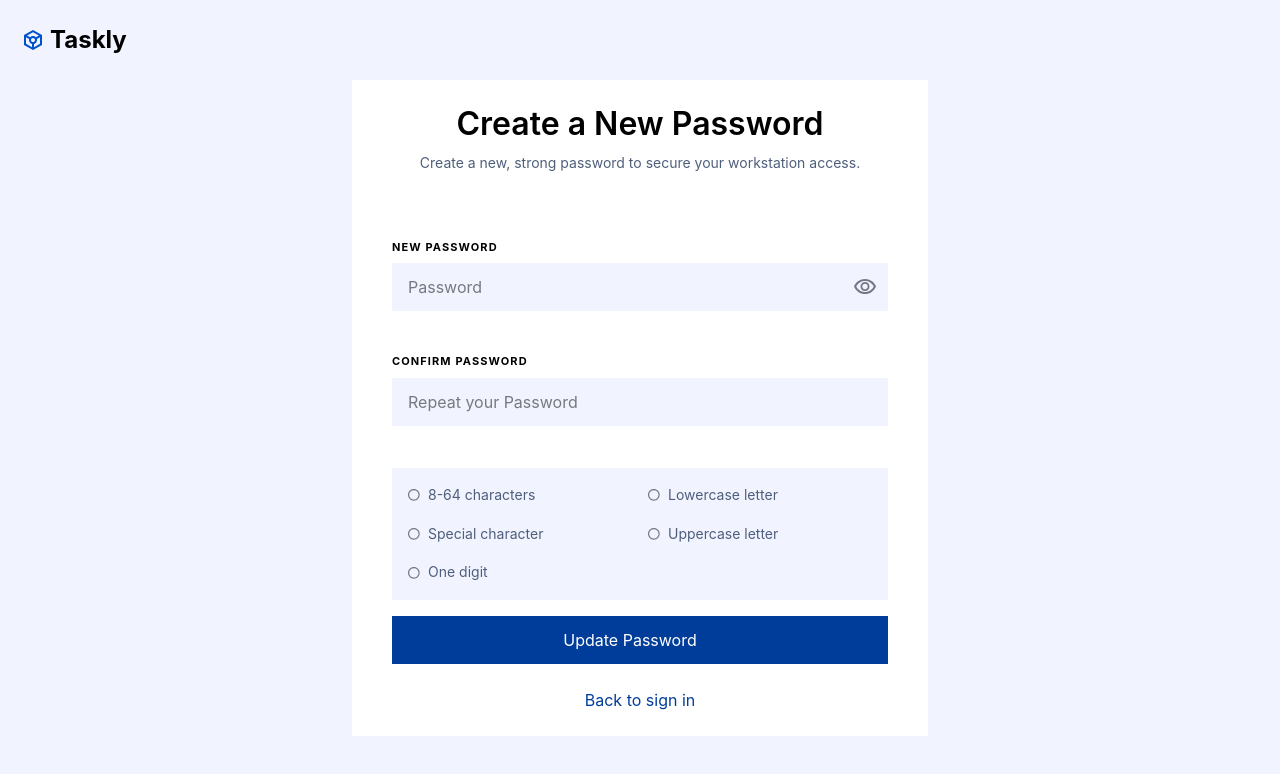
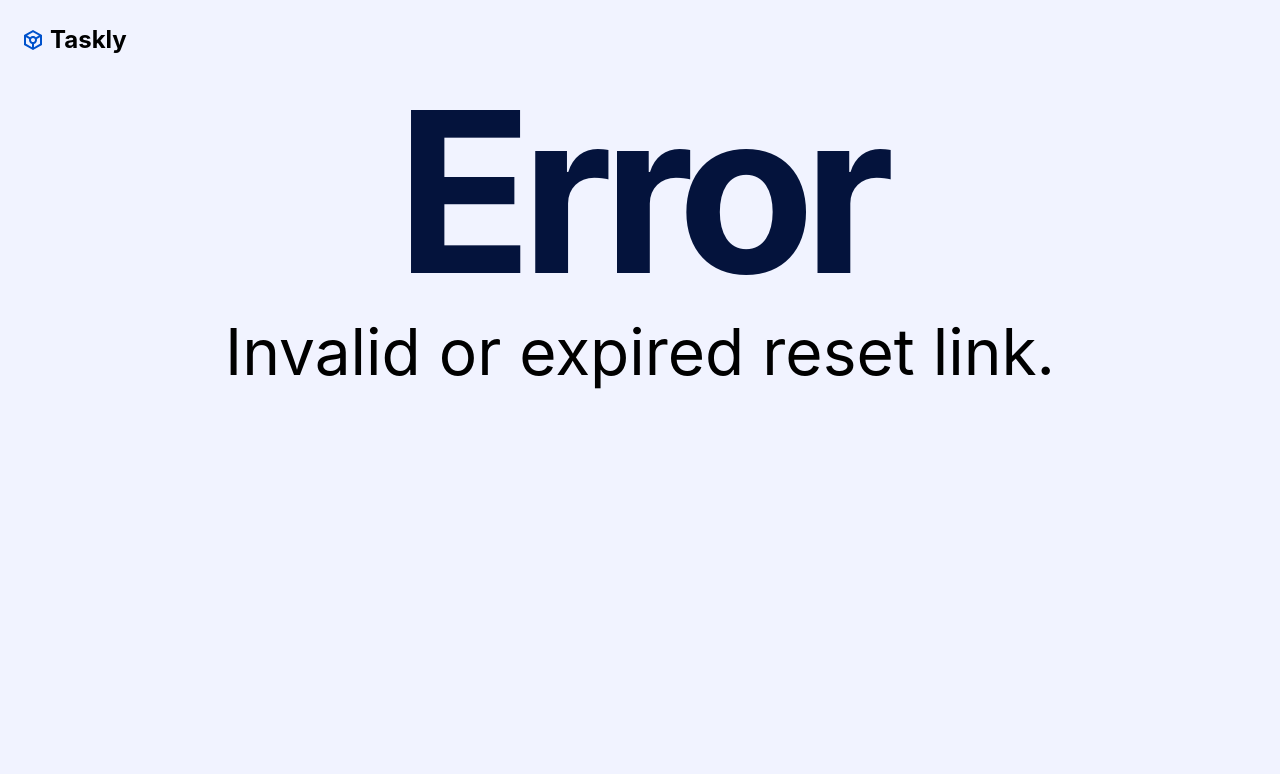
Before and after one commit to H0ssamAhmed/taskly-tasks-management, a React (Vite) app: page /reset-password in a window 1280 px wide. Shown: the top 774 px of the page. Built offline with nearby package versions, Linux system fonts and the light colour scheme; no server answers.

Commit message:
feat: Validate reset password link and display error for invalid tokens

```diff
--- /dev/null
+++ b/src/features/auth/components/InvalidLink.tsx
@@ -0,0 +1,12 @@
+const InvalidLink = () => {
+    return (
+        <div className='h-2/3'>
+            <div className='text-center zoom-200 lg:zoom-400'>
+                <h1 className='display-lg  text-4xl font-extrabold text-primary  '>Error</h1>
+                <p>Invalid or expired reset link.</p>
+            </div>
+        </div>
+    )
+}
+
+export default InvalidLink
--- a/src/features/auth/components/ResetPasswordForm.tsx
+++ b/src/features/auth/components/ResetPasswordForm.tsx
@@ -33,8 +33,6 @@ const ResetPasswordForm = () => {
             password: values.password,
             confirmPassword: values.confirmPassword,
         }
-        console.log(payloadData);
-
         // try {
         //     const res = await singUp(payloadData)
         //     if (!res.ok) {
--- a/src/features/auth/pages/ResetPassword.tsx
+++ b/src/features/auth/pages/ResetPassword.tsx
@@ -1,7 +1,19 @@
+import ResetPasswordForm from '../components/ResetPasswordForm'
+import { useSearchParams } from 'react-router-dom';
+import { ACCESS_TOKEN_KEY } from '@/utils/constants/CookieStrings';
+import InvalidLink from '../components/InvalidLink';
 
-import ResetPasswordForm from '../components/ResetPasswordForm'
 
 const ResetPassword = () => {
+    const [searchParams] = useSearchParams();
+    const token = searchParams.get(ACCESS_TOKEN_KEY);
+    const type = searchParams.get('type');
+
+    const isValid = type === 'recovery' && token !== null;
+
+    if (!isValid) return <InvalidLink />;
+
+
     return <ResetPasswordForm />
 }
 
```
